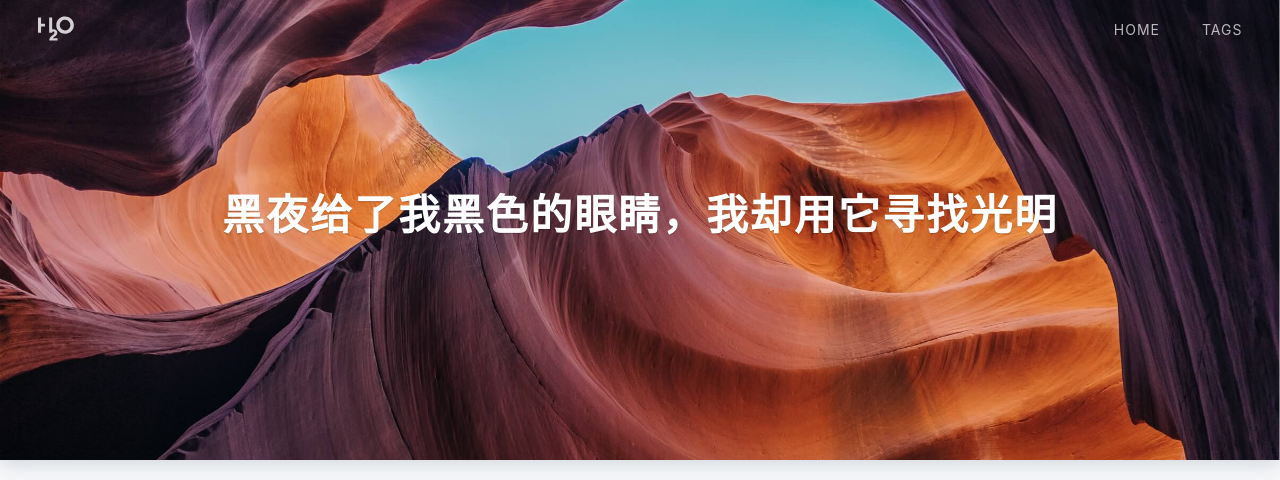
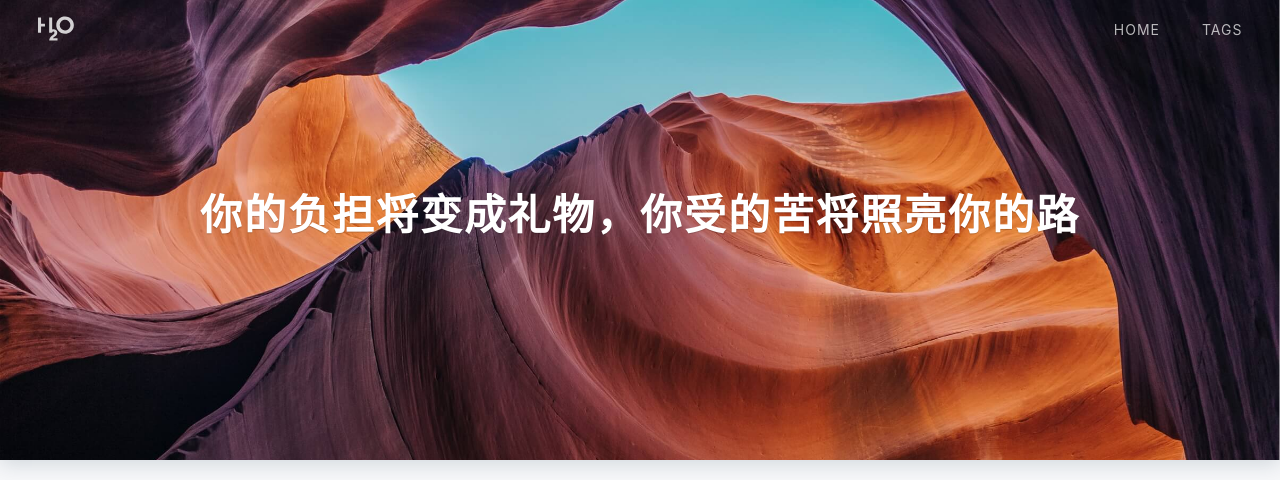
Before and after one commit to heator/heator.github.io, a Jekyll site: the page built from index.html, in a window 1280 px wide and 1303 px high. Shown: the top 480 px of the window. Built offline with Jekyll 4.4.1, drawn with Linux system fonts in a browser that asks for light colours; nearby versions of some CDN libraries; the list of posts is cut into pages by our own code; a style sheet for code colours, icons or effects is not loaded; grey boxes are pictures that could not be loaded.

Commit message:
更改title

```diff
--- a/index.html
+++ b/index.html
@@ -1,6 +1,6 @@
 ---
 layout: default
-home-title: 黑夜给了我黑色的眼睛，我却用它寻找光明
+home-title: 你的负担将变成礼物，你受的苦将照亮你的路
 description:
 header-img: assets/img/banner.jpg
 ---
```
